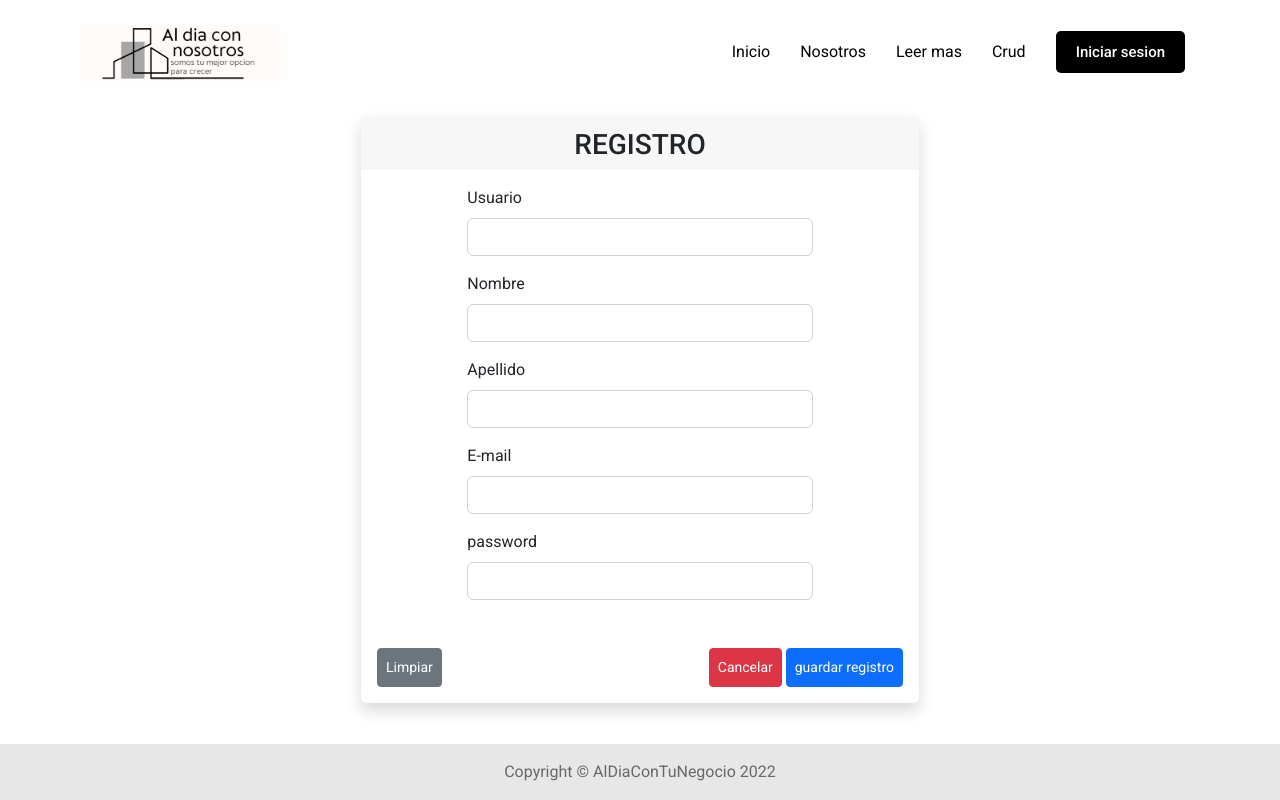
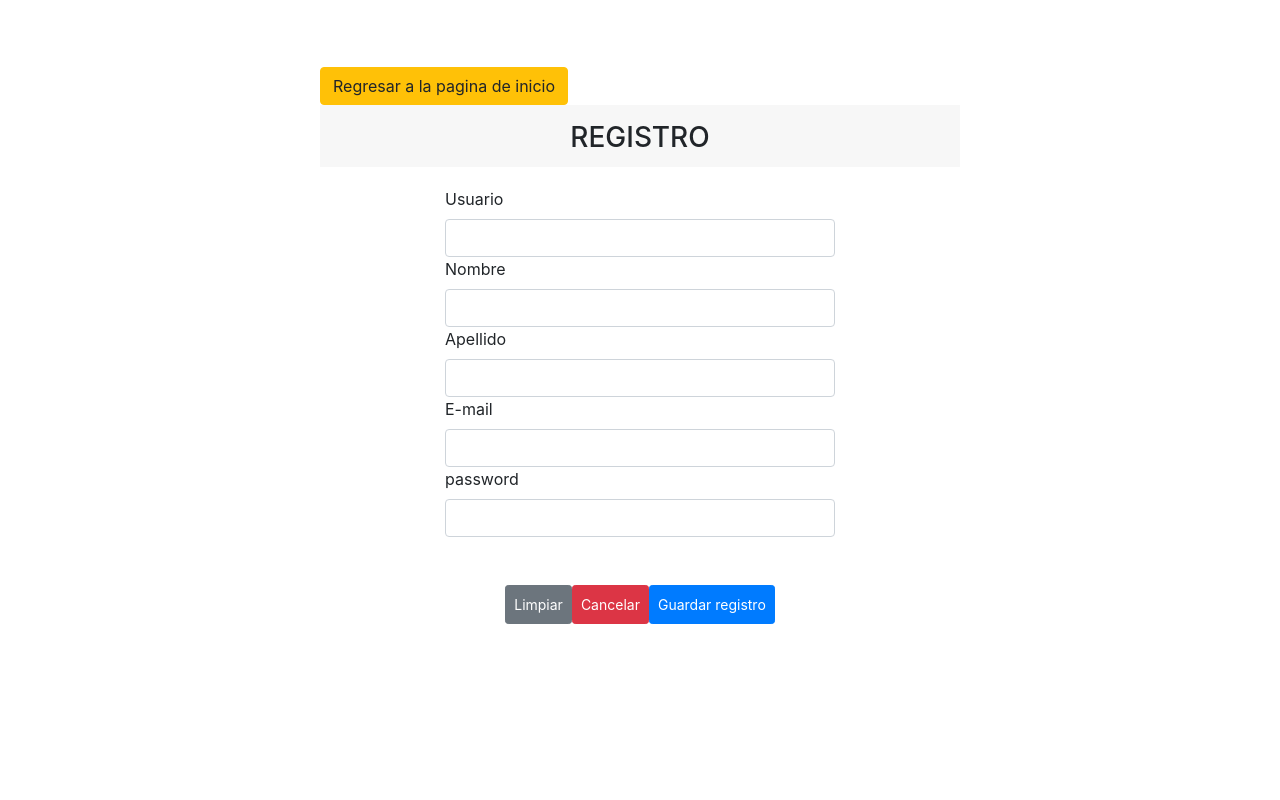
Before and after one commit to pablo19-alexander/proyecto_mintic, a Django app: page /mensage in a window 1280 px wide. Run offline with Django 4.2, Linux system fonts and the light colour scheme; some libraries are stand-ins or nearby versions.

Commit message:
agrego login return

```diff
--- a/aplicacion/templates/cuenta/login.html
+++ b/aplicacion/templates/cuenta/login.html
@@ -18,6 +18,9 @@
         <div class="row">
 			<div class="col-md-5 mx-auto mt-5">
 			<div id="first">
+            <div class="form-group">
+               <a name="" id="" class="btn btn-warning" href="{% url 'inicio' %}" role="button">Regresar a la pagina de inicio</a>
+         </div>
 				<div class="myform form ">
 					 <div class="logo mb-3">
 						 <div class="col-md-12 text-center">
--- a/aplicacion/templates/cuenta/registro.html
+++ b/aplicacion/templates/cuenta/registro.html
@@ -1,12 +1,24 @@
-{% extends "plantilla.html" %}
+{% load static %}
+<!DOCTYPE html>
+<html lang="en">
 
-{% block titulo %}Registro{% endblock %}
+<head>
+    <meta charset="UTF-8">
+    <meta http-equiv="X-UA-Compatible" content="IE=edge">
+    <meta name="viewport" content="width=device-width, initial-scale=1.0">
+    <title>Login</title>
+    <link type="text/css" href="{% static "css/login.css" %}" rel="stylesheet"/>
+    <link href="//maxcdn.bootstrapcdn.com/bootstrap/4.0.0/css/bootstrap.min.css" rel="stylesheet" id="bootstrap-css">
+    <link href="https://fonts.googleapis.com/css?family=Kaushan+Script" rel="stylesheet">
+    <link href="https://stackpath.bootstrapcdn.com/font-awesome/4.7.0/css/font-awesome.min.css" rel="stylesheet" integrity="sha384-wvfXpqpZZVQGK6TAh5PVlGOfQNHSoD2xbE+QkPxCAFlNEevoEH3Sl0sibVcOQVnN" crossorigin="anonymous">
+</head>
 
 {% block contenido %}
 
     <div class="d-flex justify-content-center">
         <div class="card w-50 shadow bg-body rounded border border-0">
-
+            <div class="form-group">
+                <a name="" id="" class="btn btn-warning" href="{% url 'inicio' %}" role="button">Regresar a la pagina de inicio</a>
             <div class="card-header border border-0">
                 <h3 class="card-title text-center mt-1 mb-0">REGISTRO</h3>
             </div>
@@ -29,7 +41,7 @@
 
                             <button type="reset" class="btn btn-secondary btn-sm me-auto p-2">Limpiar</button>
                             <a name="" id="" class="btn btn-danger btn-sm p-2 me-1" href="{% url 'inicio' %}" role="button">Cancelar</a>
-                            <button type="submit" class="btn btn-primary btn-sm p-2">guardar registro</button>
+                            <button type="submit" class="btn btn-primary btn-sm p-2">Guardar registro</button>
 
                         </div>
                     </div>
--- a/aplicacion/urls.py
+++ b/aplicacion/urls.py
@@ -9,6 +9,8 @@ urlpatterns = [
     path('registro', views.registro, name='registro'),
     path('login', views.login, name='login'),
     path('mensage', views.registro, name='mensage'),
+
+
 # ---------- crud -----------------------------------------
     path('crud', views.crud, name='crud'),
     path('crud/crear', views.crear, name='crear'),
--- a/sistema/settings.py
+++ b/sistema/settings.py
@@ -79,7 +79,7 @@ DATABASES = {
         'ENGINE': 'django.db.backends.postgresql',
         'NAME': 'aldiacontunegocio',
         'USER': 'postgres',
-        'PASSWORD': '190502',
+        'PASSWORD': '2104',
         'HOST': 'localhost',
         'PORT': '5432',
     }
```
